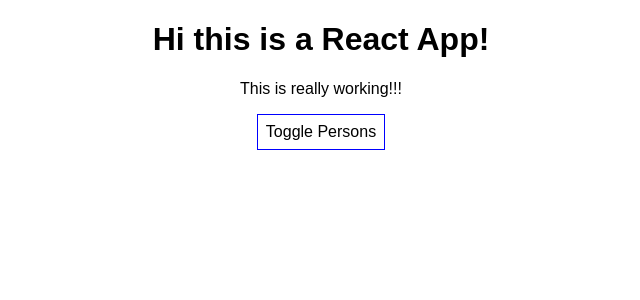
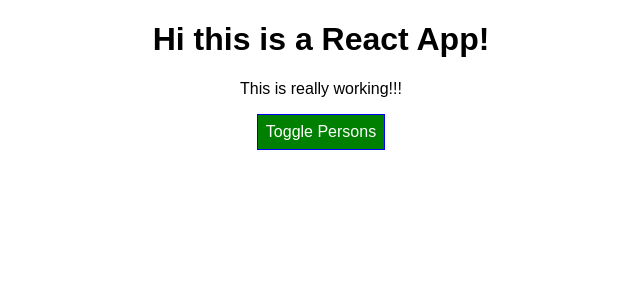
Before and after one commit to smithWEBtek/udemy-react-guide, a React (Create React App) app: page / in a window 1280 px wide. Shown: the top 300 px of the page, without its empty margins (319-959 px from the left). Built offline with nearby package versions, Linux system fonts and the light colour scheme.

Commit message:
implemented radium

```diff
--- a/package.json
+++ b/package.json
@@ -3,6 +3,7 @@
   "version": "0.1.0",
   "private": true,
   "dependencies": {
+    "radium": "^0.19.6",
     "react": "^16.2.0",
     "react-dom": "^16.2.0",
     "react-scripts": "1.0.17"
--- a/src/App.css
+++ b/src/App.css
@@ -1,3 +1,11 @@
 .App {
   text-align: center;
 }
+
+.red {
+  color: red;
+}
+
+.bold {
+  font-weight: bold;
+}
--- a/src/App.js
+++ b/src/App.js
@@ -1,6 +1,7 @@
 import React, { Component } from 'react';
 import Person from './Person/Person';
 import './App.css';
+import Radium, { StyleRoot } from 'radium';
 
 class App extends Component {
   state = {
@@ -61,17 +62,23 @@
 
   render() {
     const style = {
-      backgroundColor: 'white',
+      backgroundColor: 'green',
+      color: 'white',
       font: 'inherit',
       border: '1px solid blue',
       padding: '8px',
-      cursor: 'pointer'
+      cursor: 'pointer',
+      ':hover': {
+        backgroundColor: 'lightgreen',
+        color: 'black'
+      }
     }
 
     let persons = null;
     if (this.state.showPersons){
       persons =
       this.state.persons.map((person, index) =>
+        <div>
           <Person
             click={() => this.deletePersonHandler(index)}
             name={person.name}
@@ -79,18 +86,34 @@
             changed={(event)=>this.nameChangedHandler(event, person.id)}
             key={person.id}
           />
-      )
+        </div>
+      );
+      style.backgroundColor = 'red'
+      style[':hover'] = {
+        backgroundColor: 'salmon',
+        color: 'black'
+      }
+    }
+
+    const classes = [];
+    if(this.state.persons.length <= 2){
+      classes.push('red');
+    }
+    if(this.state.persons.length <=1){
+      classes.push('bold');
     }
 
     return (
+      <StyleRoot>
         <div className="App">
           <h1>Hi this is a React App!</h1>
-        <p>This is really working!!!</p>
+          <p className={classes.join(' ')}>This is really working!!!</p>
           <button onClick={this.togglePersonsHandler} style={style}>Toggle Persons</button>
           {persons}
         </div>
+      </StyleRoot>
     );
   }
 }
 
-export default App;
+export default Radium(App);
--- a/src/Person/Person.js
+++ b/src/Person/Person.js
@@ -1,9 +1,15 @@
 import React from 'react';
 import './Person.css';
+import Radium from 'radium';
 
 const person = (props) => {
+  const style = {
+  '@media: (min-width: 500px)': {
+    width: '450px'
+    }
+  }
   return (
-    <div className="Person">
+    <div className="Person" style={style}>
       <p onClick={props.click}>I'm {props.name} and I am {props.age} years old.</p>
       <p>{props.children}</p>
       <input
@@ -15,4 +21,4 @@
   )
 }
 
-export default person;
+export default Radium(person);
```
Also changed, not shown: 1 other file (tests, documents, lock files or other folders). Lines whose indentation alone changed are shown as unchanged.
